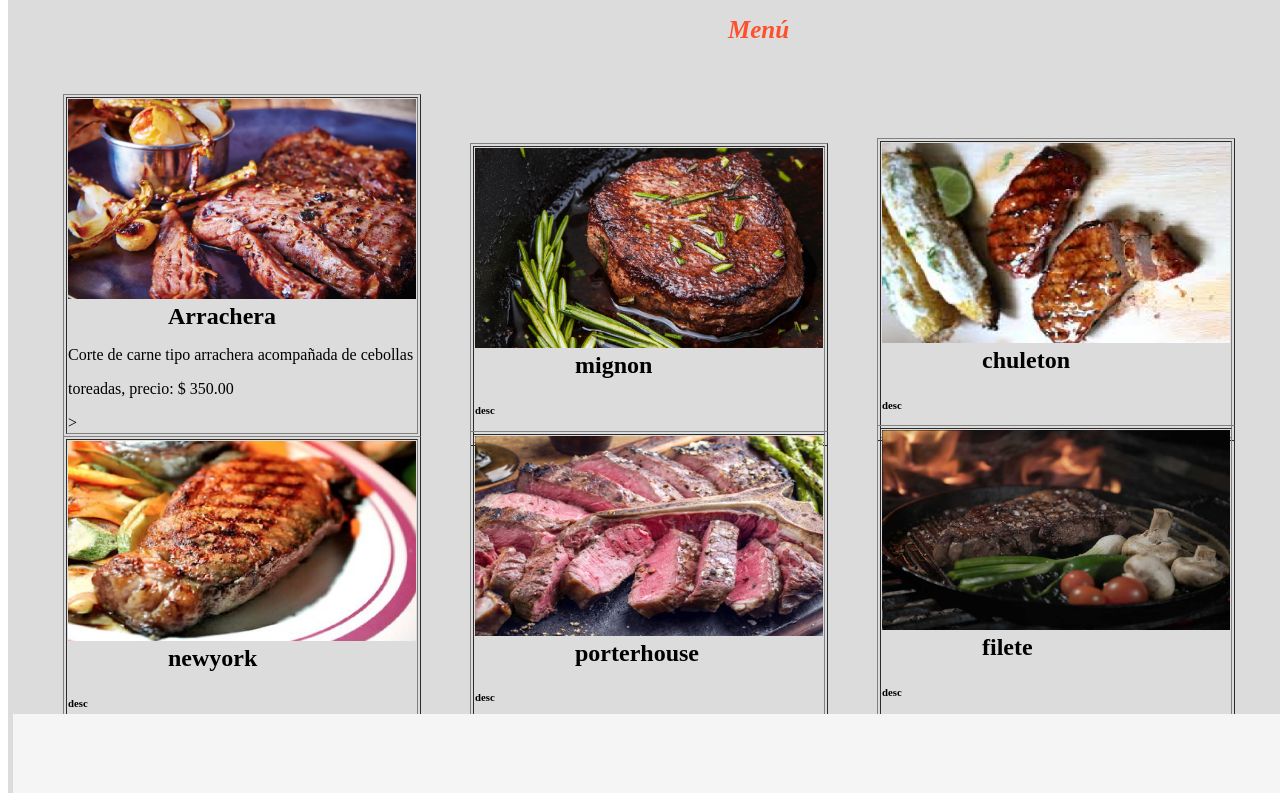
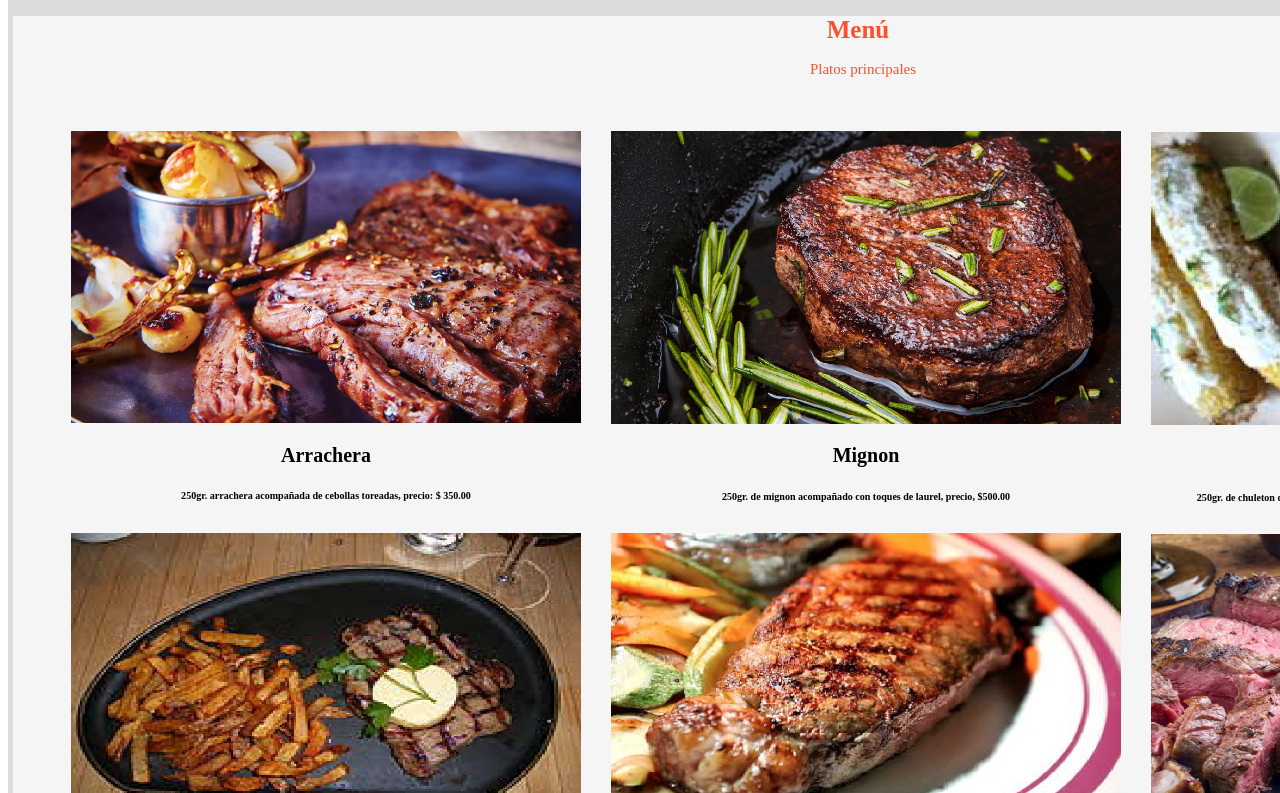
Before and after one commit to axelnerilucero/ppwr, a plain HTML site: page menu.html in a window 1280 px wide. Shown: the part 159-952 px from the top of the page. Drawn offline with Linux system fonts and the light colour scheme.

Commit message:
Menu de bebidas casi listo

```diff
--- a/estilosmenu.css
+++ b/estilosmenu.css
@@ -85,67 +85,96 @@ div#fondo2{
 }
 h1#titulo{
 	font-size: 25px;
-	font-style: oblique;
+	font-weight: bolder;
 	color: #fe502d;
-	margin-left: 720px;
+	text-align: center;
 }
 div#menucarne{
-	height: 620px;
+	text-align: center;
+	font-size: 15px;
+	color: #fe502d;
+	font-weight: lighter;
+	height: 1290px;
 	width: 1690px;
 	margin: 0px 5px 0px 5px;
 }
 table#arrachera{
-	width: 367;
-	height: 200px;
+	width: 510;
+	height: 283px;
 	margin: 50px 0px 0px 50px;
 }
 img#carne{
-	height: 200px;
-	width: 348px;
-
+	width: 510px;
+	align-items: center;
 }
 table#mignon{
-	width: 367;
-	height: 200px;
-	margin: -294px 0px 0px 457px;
+	width: 510;
+	height: 283px;
+	margin: -400px 0px 0px 590px;
 }
 table#chuleton{
-	width: 367;
-	height: 200px;
-	margin: -308px 0px 0px 864px;
+	width: 510;
+	height: 283px;
+	margin: -399px 0px 0px 1130px;
 }
 table#solomillo{
-	width: 367;
-	height: 200px;
-	margin: -308px 0px 0px 1271px;
+	width: 510;
+	height: 283px;
+	margin: 0px 0px 0px 50px;
 }
 table#newyork{
-	width: 367;
-	height: 200px;
-	margin: 0px 0px 0px 50px;
+	width: 510;
+	height: 283px;
+	margin: -400px 0px 0px 590px;
 }
 table#porterhouse{
-	width: 367;
-	height: 200px;
-	margin: -308px 0px 0px 457px;
+	width: 510;
+	height: 283px;
+	margin: -399px 0px 0px 1130px;
 }
 table#filete{
-	width: 367;
+	width: 510;
 	height: 200px;
-	margin: -308px 0px 0px 864px;
+	margin: 1px 0px 0px 270px;
 }
 table#tbone{
-	width: 367;
-	height: 200px;
-	margin: -308px 0px 0px 1271px;
+	width: 510;
+	height: 283px;
+	margin: -399px 0px 0px 810px;
+}
+div#menubebidas{
+	text-align: center;
+	font-size: 20px;
+	color: #fe502d;
+	width: 1690px;
+	height: 800px;
+	margin: 20px 5px 20px 0px;
+}
+table#bebidas{
+	width: 1590px;
+	height: 180px;
+	margin-left: 50px;
+	margin-right: 50px;
+}
+table#bebidas2{
+	width: 1050px;
+	height: 180px;
+	margin-left: 270px;
+	margin-right: 270px;
+}
+img#bebida{
+	width: 450px;
+	align-items: center;
 }
 h2{
-	margin: 0px 100px 0px 100px;
+	font-size: 20px;
+	color: black;
+	text-align: center;
 }
-p{
-
+h6{
+	color: black;
+	align-content: center;
 }
-
 
 
 
--- a/menu.html
+++ b/menu.html
@@ -54,84 +54,122 @@
 			</table>
 
 		</div>
+		<div id="fondo2">
 			<h1 id="titulo"> Menú </h1>
-		<div id="menucarne">
-			<table id="arrachera" border="1"> <!---->
+			<div id="menucarne"> Platos principales
+				<table id="arrachera"> <!---->
 					<tr>
-					<td>
+						<td align="center">
 							<img id="carne" src="imagenes/arrachera.png">
 							<h2>Arrachera</h2>
-						<p>Corte de carne tipo arrachera acompañada de cebollas</p>
-						<p>toreadas, precio: $ 350.00</p>
-				>
+							<h6>250gr. arrachera acompañada de cebollas
+							toreadas, precio: $ 350.00</h6>
 						</td>
 					</tr>
 				</table>
-			<table id="mignon" border="1"> <!---->
+				<table id="mignon"> <!---->
 					<tr>
-					<td>
+						<td align="center">
 							<img id="carne" src="imagenes/mignon.png">
-						<h2>mignon</h2>
-						<h6>desc</h6>
+							<h2>Mignon</h2>
+							<h6>250gr. de mignon acompañado con toques de laurel,
+							precio, $500.00</h6>
 						</td>
 					</tr>
 				</table>
-			<table id="chuleton" border="1"> <!---->
+				<table id="chuleton"> <!---->
 					<tr>
-					<td>
+						<td align="center">
 							<img id="carne" src="imagenes/chuleton.png">
-						<h2>chuleton</h2>
-						<h6>desc</h6>
+							<h2>Chuleton</h2>
+							<h6>250gr. de chuleton de res asado en un baño de BBQ acompañado de dos
+							mazorcas, precio, $390.00</h6>
 						</td>
 					</tr>
 				</table>
-			<table id="solomillo" border="1"> <!---->
+				<table id="solomillo"> <!---->
 					<tr>
-					<td>
+						<td align="center">
 							<img id="carne" src="imagenes/solomillo.png">
-						<h2>solomillo</h2>
-						<h6>desc</h6>
+							<h2>Solomillo</h2>
+							<h6>250gr. de solomillo con papas fritas y un toque de especias, precio
+							, $700.00</h6>
 						</td>
 					</tr>
 				</table>
-			<table id="newyork" border="1"> <!---->
+				<table id="newyork"> <!---->
 					<tr>
-					<td>
+						<td align="center">
 							<img id="carne" src="imagenes/newyork.png">
-						<h2>newyork</h2>
-						<h6>desc</h6>
+							<h2>New York</h2>
+							<h6>250gr. de corte New York con acompañamiento de vegetales variados, precio,
+							$900.00</h6>
 						</td>
 					</tr>
 				</table>
-			<table id="porterhouse" border="1"> <!---->
+				<table id="porterhouse"> <!---->
 					<tr>
-					<td>
+						<td align="center">
 							<img id="carne" src="imagenes/porterhouse.png">
-						<h2>porterhouse</h2>
-						<h6>desc</h6>
+							<h2>Porterhouse</h2>
+							<h6> 250gr. de Porterhouse en termino miedo distribuido en pequeños trozos, precio, $910.00</h6>
 						</td>
 					</tr>
 				</table>
-			<table id="filete" border="1"> <!---->
+				<table id="filete"> <!---->
 					<tr>
-					<td>
+						<td align="center">
 							<img id="carne" src="imagenes/filete.png">
-						<h2>filete</h2>
-						<h6>desc</h6>
+							<h2>Filete</h2>
+							<h6>250gr. de filete asado con una guarnición de cebollines, tomatines y champiñones, precio, $450.00</h6>
 						</td>
 					</tr>
 				</table>
-			<table id="tbone" border="1"> <!---->
+				<table id="tbone"> <!---->
 					<tr>
-					<td>
+						<td align="center">
 							<img id="carne" src="imagenes/tbone.png">
 							<h2>T-bone</h2>
-						<h6>desc</h6>
+							<h6>250gr. T-bone con vegetales asados $1500.00</h6>
 						</td>
 					</tr>
 				</table>
 			</div>
-		<div id="fondo2">
+			<div id="menubebidas"> Bebidas
+				<table id="bebidas"> <!---->
+					<tr>
+						<td align="center">
+							<img id="bebida" src="imagenes/cerveza.png">
+							<h2>Cerveza</h2>
+							<h6>Cerveza de su elección de 500ml en tarro, botella o lata, precio, $60.00</h6>
+						</td>
+						<td align="center">
+							<img id="bebida" src="imagenes/vinorojo.png">
+							<h2>Vino rojo/blanco</h2>
+							<h6>Botella de vino añejo de 1L, precio, $2500.00</h6>
+						</td>
+						<td align="center">
+							<img id="bebida" src="imagenes/whiskey.png">
+							<h2>Whiskey</h2>
+							<h6>Botella de Whiskey de 1L, precio, $1000.00</h6>
+						</td>
+					</tr>
+				</table>
+				<table id="bebidas2" align="center"> <!---->
+					<tr>
+						<td align="center">
+							<img id="bebida" src="imagenes/agua.png">
+							<h2>Agua de sabor</h2>
+							<h6>Jarra de agua de sabor de su eleccion de 2L $30.00</h6>
+						</td>
+						<td align="center">
+							<img id="bebida" src="imagenes/refresco.png">
+							<h2>Refresco</h2>
+							<h6>Botella de refresco de 600mL, precio, $20.00</h6>
+						</td>
+					</tr>
+				</table>
+			</div>
 		</div>
 		<div id="pie"> <!--Otro div que contendra las tablas para el pie de pagina-->
 			<table id="primera">
```
Also changed, not shown: imagenes/agua.png (added), imagenes/cerveza.png (added), imagenes/refresco.png (added), imagenes/vinorojo.png (added), imagenes/whiskey.png (added). Lines whose indentation alone changed are shown as unchanged.
